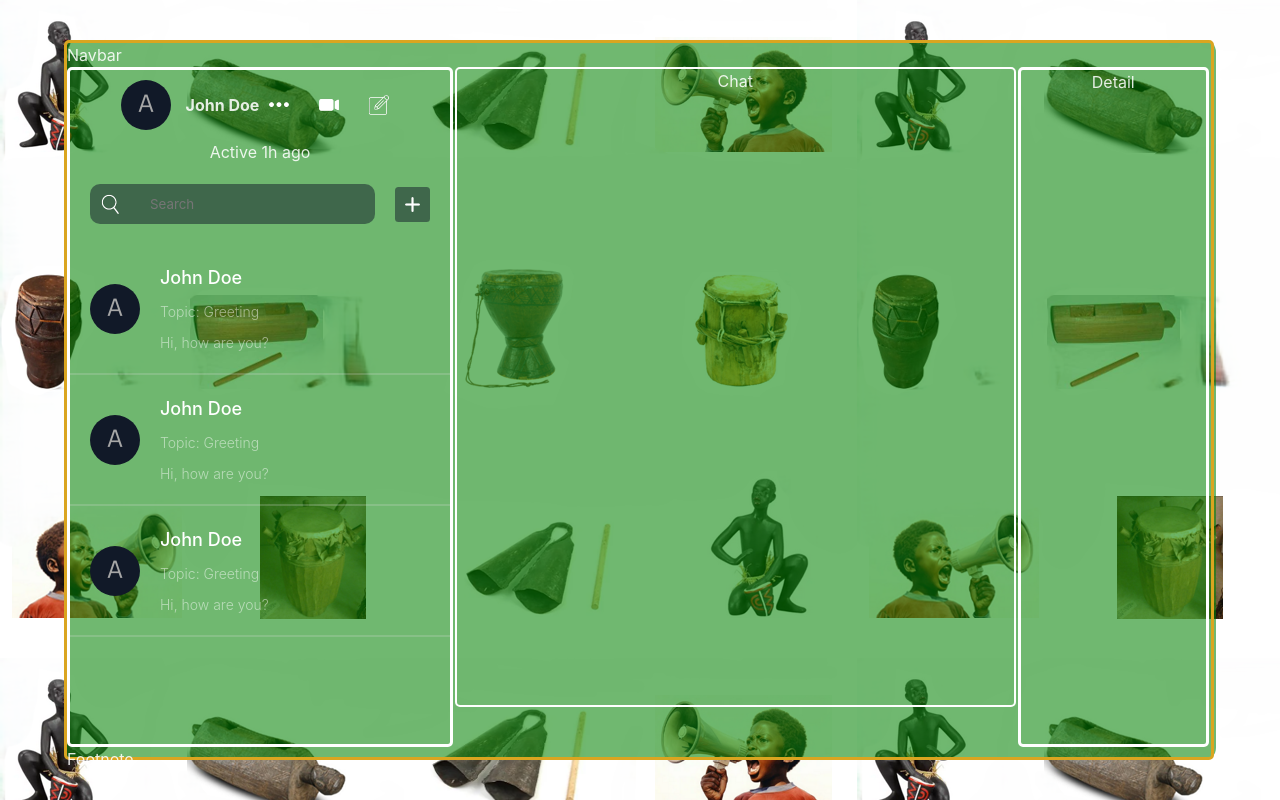
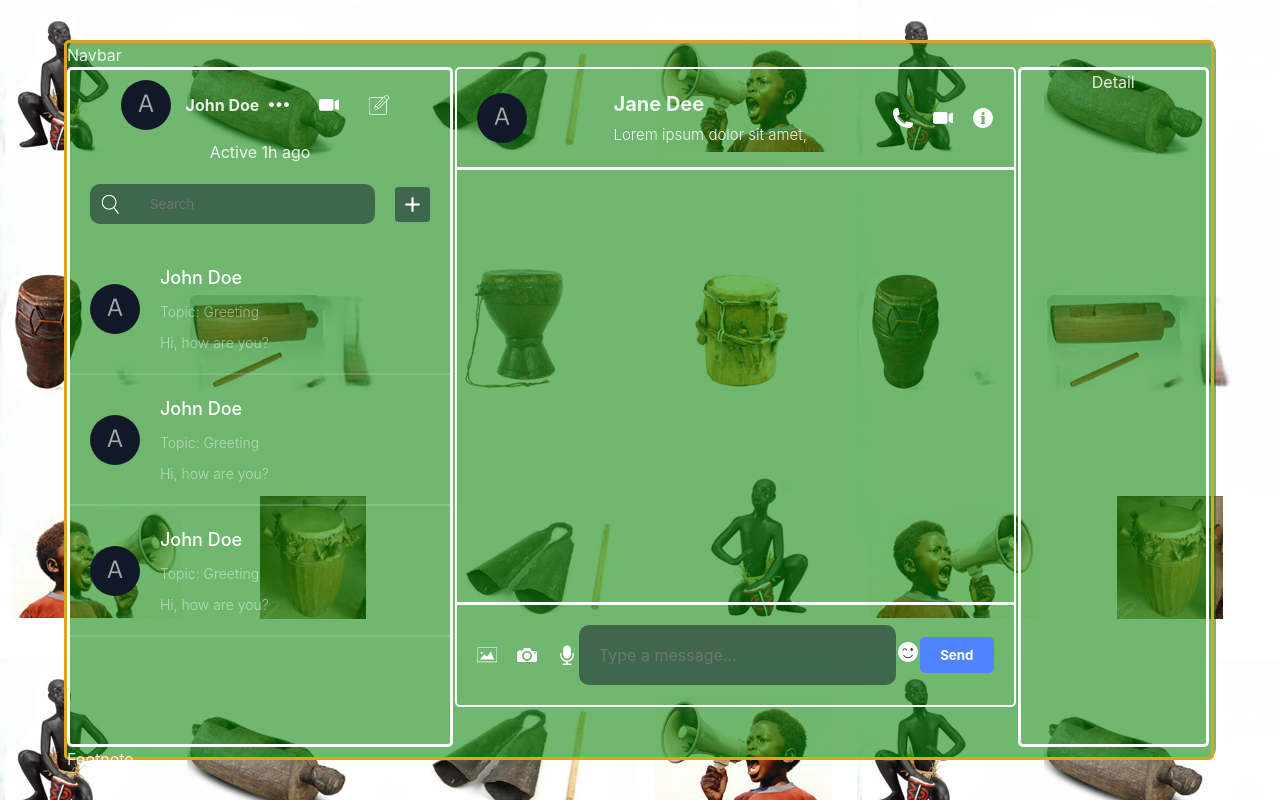
Before and after one commit to Petersomond1/ikoota, a React (Vite) app in the folder ikootaclient/: page /iko in a window 1280 px wide. Built offline with nearby package versions, Linux system fonts and the light colour scheme.

Commit message:
iko middle chat . handle upper part, then down part b4 middle/center part. i emoji picker, open&close emoji state hook, text hook,

```diff
--- a/ikootaclient/package.json
+++ b/ikootaclient/package.json
@@ -10,6 +10,7 @@
     "preview": "vite preview"
   },
   "dependencies": {
+    "emoji-picker-react": "^4.12.0",
     "react": "^18.3.1",
     "react-dom": "^18.3.1",
     "react-router-dom": "^7.1.1"
--- a/ikootaclient/src/components/iko/Chat.jsx
+++ b/ikootaclient/src/components/iko/Chat.jsx
@@ -1,10 +1,52 @@
 import React from 'react'
 import './chat.css'
+import EmojiPicker from 'emoji-picker-react';
 
 const Chat = () => {
+  const [openEmoji, setOpenEmoji] = React.useState(false);
+  const [text, setText] = React.useState('');
+
+
+  const handleEmoji = (e) => {
+
+      setText((prev)=> prev + e.emoji);   /* to set emoji into the text field*/
+      setOpenEmoji(false);
+  }
+
+  console.log(text);
+
   return (
     <div className='chat_container'>
-        <p>Chat</p>
+        <div className="top">
+          <div className="user">
+            <img src="./avatar.png" alt="" />
+          </div>
+          <div className="texts">
+            <span>Jane Dee</span>
+            <p>Lorem ipsum dolor sit amet, </p>
+          </div>
+          <div className="icons">
+            <img src="./phone.png" alt="" />
+            <img src="./video.png" alt="" />
+            <img src="./info.png" alt="" />
+          </div>
+        </div>
+        <div className="center"></div>
+        <div className="bottom">
+          <div className="icons">
+            <img src="./img.png" alt="" />
+            <img src="./camera.png" alt="" />
+            <img src="./mic.png" alt="" />
+          </div>
+          <input type="text" placeholder="Type a message..." value={text} onChange={e=>setText(e.target.value)}/>
+          <div className="emoji">
+            <img src="./emoji.png" alt="" onClick={() => setOpenEmoji(!openEmoji)} />
+            <div className="picker">
+            {openEmoji && <EmojiPicker onEmojiClick={handleEmoji}/>}
+          </div>
+          </div>
+          <button className='SendButton'>Send</button>
+        </div>
         </div>
   )
 }
--- a/ikootaclient/src/components/iko/chat.css
+++ b/ikootaclient/src/components/iko/chat.css
@@ -4,10 +4,121 @@
     border-left: 4px solid white;
     border-right: 4px solid white;
     flex-direction: column;
-    justify-content: space-between;
-    align-items: center;
+    /* justify-content: space-between; */
     height: 80vh;
     border : 2px solid white;
     border-radius: 5px;
     margin-right: 2px;
+
+    .top{
+        padding: 20px;
+        display: flex;
+        align-items: center;
+        justify-content: space-between;
+        border-bottom: 3px solid white;
+
+        .user{
+            display: flex;
+            align-items: center;
+            gap : 10px;
+
+            img{
+                width: 50px;
+                height: 50px;
+                border-radius: 50%;
+                object-fit: cover;
+            }
+            }
+
+           .texts{
+            display: flex;
+            flex-direction: column;
+            gap: 5px;
+
+            span{ /*username*/
+                font-size: 20px;
+                font-weight: bold;
+            }
+
+            p{ /*status*/
+                font-size: 15px;
+                font-weight: 300;
+                color: whitesmoke;
+            }
+           }
+
+        .icons{
+            display: flex;
+            gap: 20px;
+
+            img{
+                width: 20px;
+                height: 20px;
+                cursor: pointer;
+            }
+        }
+    }
+
+    .center{ /*to postion center down first b4 bottom*/
+        padding: 20px;
+        flex: 1;        /*to take the remaining space and fix bottom down  */
+    }
+
+    .bottom{
+        padding: 20px;
+        display: flex;
+        align-items: center;
+        justify-content: space-between;
+        border-top: 3px solid white;
+        gap: 2px;
+        margin-top: auto; /*to fix at the bottom, make parent(chat) a flex*/
+
+        .icons{
+            display: flex;
+            gap: 20px;
+
+
+        }
+          img{
+                width: 20px;
+                height: 20px;
+                cursor: pointer;
+            }
+/* class name are those that start with a dot. */
+        input{
+            flex: 1;
+            padding: 10px;
+            border: none;
+            /* background-color: transparent; */
+            background-color: rgba(17, 25, 40, 0.5);
+            border-radius: 5px;
+            outline: none;
+            color: white;
+            padding: 20px;
+            border-radius: 10px;
+            font-size: 16px;
+        }
+
+        .emoji{ /* To fix position for the emoji box*/
+           position: relative;
+
+           .picker{
+               position: absolute;
+               bottom: 50px;
+               left: 0;
+
+           }
+
+        }
+
+        .SendButton{
+            background-color: #5183fe;
+            color: white;
+            padding: 10px 20px;
+            border: none;
+            border-radius: 5px;
+            font-weight: bold;
+            cursor: pointer;
+        }
+    }
 }
```
Also changed, not shown: 1 other file (tests, documents, lock files or other folders).
